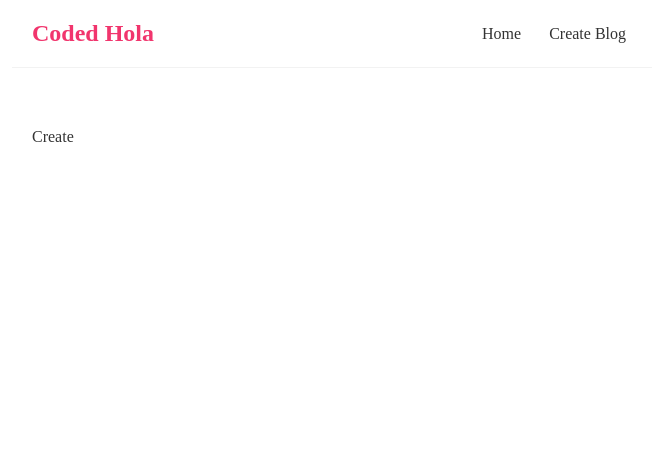
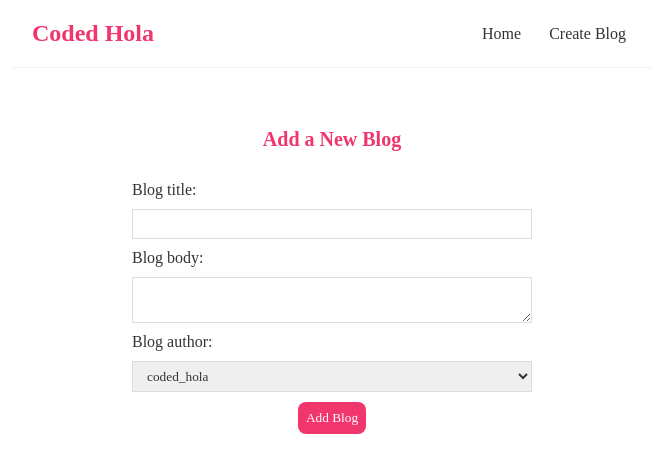
Before and after one commit to codedhola/frontend-test, a React (Create React App) app: page /create in a window 1280 px wide. Shown: the top 472 px of the page, without its empty margins (308-965 px from the left). Built offline with nearby package versions, Linux system fonts and the light colour scheme.

Commit message:
feat: Added creation method

```diff
--- a/db/db.json
+++ b/db/db.json
@@ -17,6 +17,60 @@
       "title": "python",
       "body": "Python, known for its simplicity and elegance, has become one of the most popular programming languages in the world. Developed in the late 1980s by Guido van Rossum, Python's design philosophy emphasizes code readability and a clean syntax, making it an ideal choice for beginners and experienced developers alike. In this blog, we will explore the key features and use cases of Python and understand why it has gained immense popularity across various domains. General-Purpose and Versatile.  Python is a general-purpose programming language, meaning it is designed to be flexible and applicable to a wide range of tasks. From web development to scientific computing, from automation to data analysis, Python can be used for almost any project. Its versatility makes it a go-to language for developers tackling diverse challenges. ",
       "author": "samuel ola"
+    },
+    {
+      "title": "Using postman ",
+      "body": "postman is one of the most important tool for a software enginerrpostman is one of the most important tool for a software enginerrpostman is one of the most important tool for a software enginerrpostman is one of the most important tool for a software enginerr",
+      "author": "mario",
+      "id": 4
+    },
+    {
+      "title": "Using postman ",
+      "body": "postman is one of the most important tool for a software enginerrpostman is one of the most important tool for a software enginerrpostman is one of the most important tool for a software enginerrpostman is one of the most important tool for a software enginerr",
+      "author": "mario",
+      "id": 5
+    },
+    {
+      "title": "lorem ipsum",
+      "body": "lorem ipsum dolor eeendhfhflorem ipsum dolor eeendhfhflorem ipsum dolor eeendhfhflorem ipsum dolor eeendhfhflorem ipsum dolor eeendhfhflorem ipsum dolor eeendhfhflorem ipsum dolor eeendhfhf",
+      "author": "",
+      "id": 6
+    },
+    {
+      "title": "developer city ",
+      "body": "a developer will always create stuff",
+      "author": "ola_samuel",
+      "id": 7
+    },
+    {
+      "title": "febe",
+      "body": "febe jdjfhdhfehfhdhfh",
+      "author": "",
+      "id": 8
+    },
+    {
+      "title": "jdjdjdjdj",
+      "body": "jdfjdjdjdj",
+      "author": "mario",
+      "id": 9
+    },
+    {
+      "title": "devejdjdj",
+      "body": "jdjdjfndfnfbnbn",
+      "author": "mario",
+      "id": 10
+    },
+    {
+      "title": "jejejejejejej",
+      "body": "jjdjdjdjdnfjdbnjhfbdjhfdfbdjbfj",
+      "author": "",
+      "id": 11
+    },
+    {
+      "title": "developerndnfnfnnh",
+      "body": "nnvjfvjbfhbvhbfhhfhbvfhbvfhbvhfhbvhfbvlhsujbfjbgjfbjbgfgfgbfbgjfbj",
+      "author": "mario",
+      "id": 12
     }
   ]
 }
--- a/src/components/Create.js
+++ b/src/components/Create.js
@@ -1,7 +1,64 @@
 import React from "react";
+import { useState } from "react";
+import { useNavigate } from "react-router-dom";
 
 const Create = () => {
-  return <div>Create</div>;
+  const [title, setTitle] = useState("");
+  const [body, setBody] = useState("");
+  const [author, setAuthor] = useState("mario");
+  const [isLoading, setIsLoading] = useState(false);
+  const navigate = useNavigate();
+
+  const handleSubmit = (e) => {
+    e.preventDefault();
+    const blog = { title, body, author };
+    setIsLoading(true);
+
+    fetch("http://localhost:8000/blogs", {
+      method: "POST",
+      headers: { "Content-Type": "application/json" },
+      body: JSON.stringify(blog),
+    })
+      .then((res) => {
+        console.log(res);
+        setAuthor("");
+        setBody("");
+        setIsLoading(false);
+        setTitle("");
+        navigate("/");
+      })
+      .catch((err) => {
+        console.log(err);
+      });
+  };
+
+  return (
+    <div className="create">
+      <h2>Add a New Blog</h2>
+      <form onSubmit={handleSubmit}>
+        <label>Blog title:</label>
+        <input
+          type="text"
+          required
+          value={title}
+          onChange={(e) => setTitle(e.target.value)}
+        />
+        <label>Blog body:</label>
+        <textarea
+          required
+          value={body}
+          onChange={(e) => setBody(e.target.value)}
+        ></textarea>
+        <label>Blog author:</label>
+        <select value={author} onChange={(e) => setAuthor(e.target.value)}>
+          <option value="coded_hola">coded_hola</option>
+          <option value="ola_samuel">ola_samuel</option>
+        </select>
+        {!isLoading && <button>Add Blog</button>}
+        {isLoading && <button disabled>Adding Blog</button>}
+      </form>
+    </div>
+  );
 };
 
 export default Create;
--- a/src/index.css
+++ b/src/index.css
@@ -49,3 +49,36 @@
 .del {
   padding-left: auto;
 }
+
+.create {
+  max-width: 400px;
+  margin: 0 auto;
+  text-align: center;
+}
+.create label {
+  text-align: left;
+  display: block;
+}
+.create h2 {
+  font-size: 20px;
+  color: #f1356d;
+  margin-bottom: 30px;
+}
+.create input,
+.create textarea,
+.create select {
+  width: 100%;
+  padding: 6px 10px;
+  margin: 10px 0;
+  border: 1px solid #ddd;
+  box-sizing: border-box;
+  display: block;
+}
+.create button {
+  background: #f1356d;
+  color: #fff;
+  border: 0;
+  padding: 8px;
+  border-radius: 8px;
+  cursor: pointer;
+}
```
